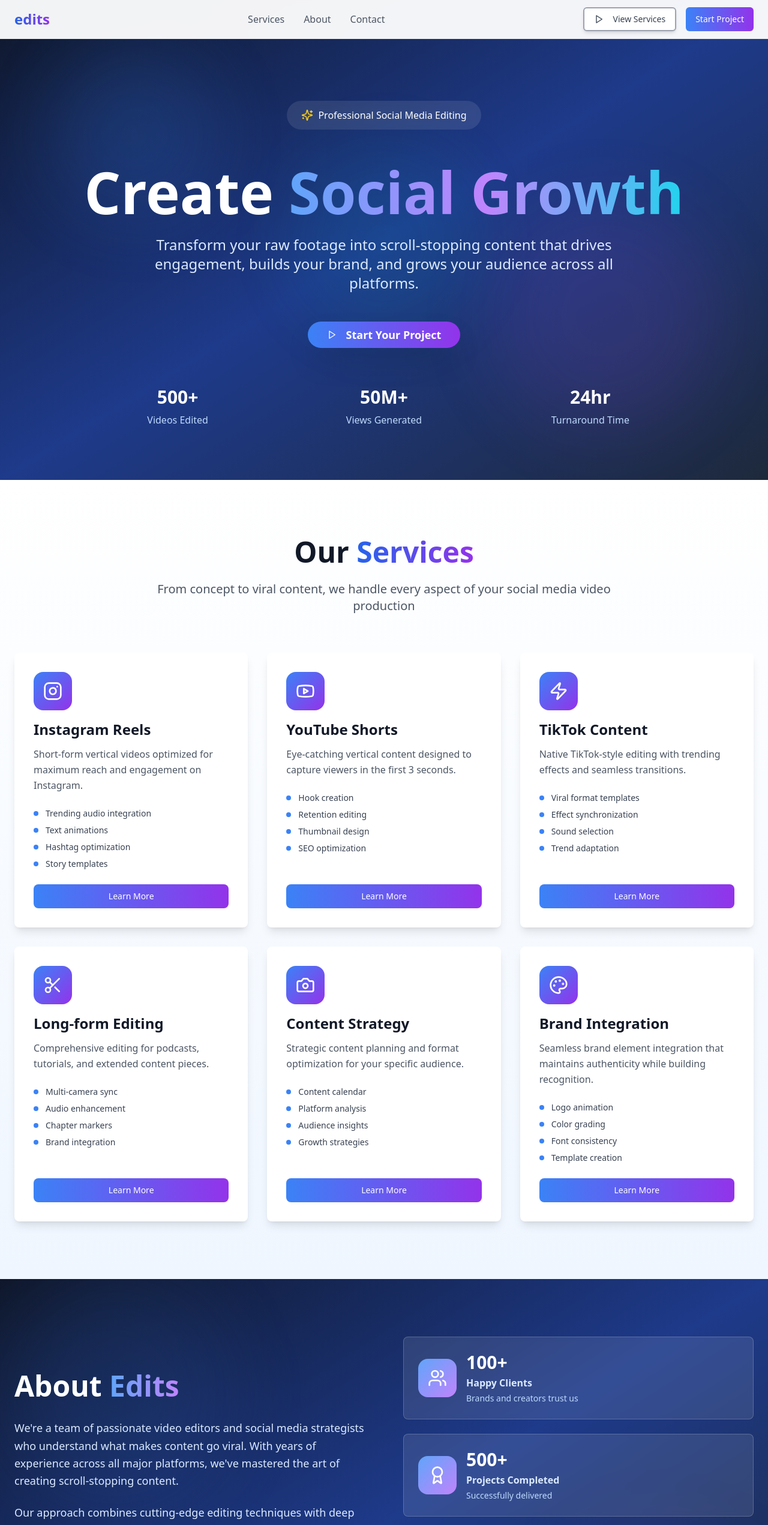
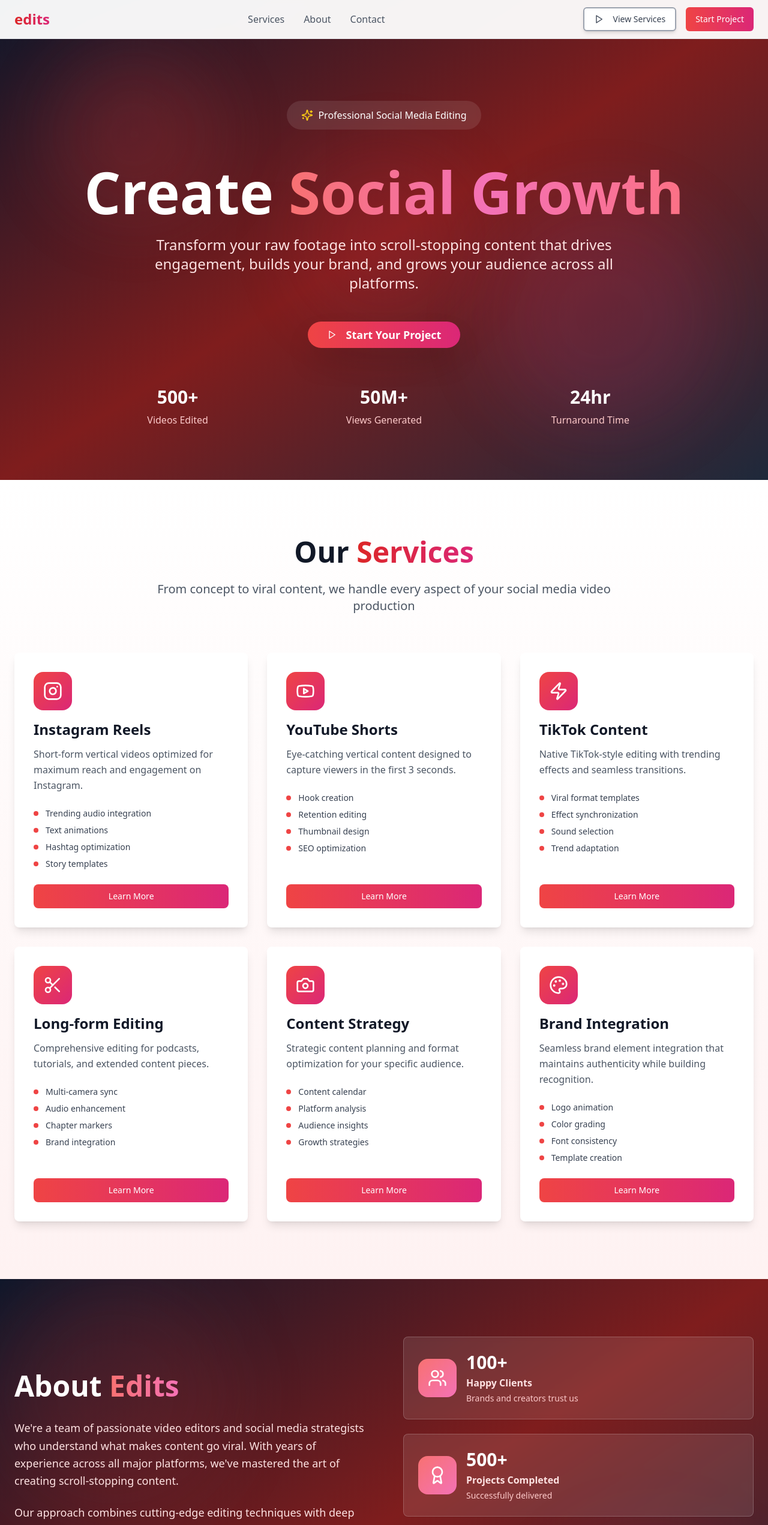
Before and after one commit to ronniehere/edits-1, a React (Vite) app: page / in a window 1280 px wide. Shown: the top 2542 px of the page at 60% size. Built offline with nearby package versions, Linux system fonts and the light colour scheme.

Commit message:
Refactor: Implement red and white theme
Updated color variables and components to support a red and white color scheme as an alternative to the existing theme.

```diff
--- a/src/components/About.tsx
+++ b/src/components/About.tsx
@@ -31,21 +31,21 @@ const About = () => {
   ];
 
   return (
-    <section className="py-24 bg-gradient-to-br from-slate-900 via-blue-900 to-slate-800 relative overflow-hidden">
+    <section className="py-24 bg-gradient-to-br from-slate-900 via-red-900 to-slate-800 relative overflow-hidden">
       {/* Background elements */}
       <div className="absolute inset-0">
-        <div className="absolute top-0 left-0 w-96 h-96 bg-blue-500/10 rounded-full blur-3xl"></div>
-        <div className="absolute bottom-0 right-0 w-96 h-96 bg-purple-500/10 rounded-full blur-3xl"></div>
+        <div className="absolute top-0 left-0 w-96 h-96 bg-red-500/10 rounded-full blur-3xl"></div>
+        <div className="absolute bottom-0 right-0 w-96 h-96 bg-pink-500/10 rounded-full blur-3xl"></div>
       </div>
 
       <div className="max-w-7xl mx-auto px-6 relative z-10">
         <div className="grid grid-cols-1 lg:grid-cols-2 gap-16 items-center">
           <div>
             <h2 className="text-5xl font-bold text-white mb-8">
-              About <span className="bg-gradient-to-r from-blue-400 to-purple-400 bg-clip-text text-transparent">Edits</span>
+              About <span className="bg-gradient-to-r from-red-400 to-pink-400 bg-clip-text text-transparent">Edits</span>
             </h2>
 
-            <div className="space-y-6 text-lg text-blue-100 leading-relaxed">
+            <div className="space-y-6 text-lg text-red-100 leading-relaxed">
               <p>
                 We're a team of passionate video editors and social media strategists who understand what makes content go viral. With years of experience across all major platforms, we've mastered the art of creating scroll-stopping content.
               </p>
@@ -62,11 +62,11 @@ const About = () => {
             <div className="mt-12 grid grid-cols-2 gap-6">
               <div className="text-center">
                 <div className="text-3xl font-bold text-white mb-2">2019</div>
-                <div className="text-blue-200">Founded</div>
+                <div className="text-red-200">Founded</div>
               </div>
               <div className="text-center">
                 <div className="text-3xl font-bold text-white mb-2">15+</div>
-                <div className="text-blue-200">Team Members</div>
+                <div className="text-red-200">Team Members</div>
               </div>
             </div>
           </div>
@@ -75,13 +75,13 @@ const About = () => {
             {stats.map((stat, index) => (
               <Card key={index} className="bg-white/10 backdrop-blur-sm border-white/20 hover:bg-white/20 transition-all duration-300 hover:scale-105">
                 <CardContent className="p-6 flex items-center gap-4">
-                  <div className="w-16 h-16 bg-gradient-to-br from-blue-400 to-purple-400 rounded-2xl flex items-center justify-center">
+                  <div className="w-16 h-16 bg-gradient-to-br from-red-400 to-pink-400 rounded-2xl flex items-center justify-center">
                     <stat.icon className="w-8 h-8 text-white" />
                   </div>
                   <div>
                     <div className="text-3xl font-bold text-white mb-1">{stat.number}</div>
-                    <div className="text-blue-100 font-semibold mb-1">{stat.label}</div>
-                    <div className="text-blue-200 text-sm">{stat.description}</div>
+                    <div className="text-red-100 font-semibold mb-1">{stat.label}</div>
+                    <div className="text-red-200 text-sm">{stat.description}</div>
                   </div>
                 </CardContent>
               </Card>
--- a/src/components/Footer.tsx
+++ b/src/components/Footer.tsx
@@ -67,7 +67,7 @@ const Footer = () => {
           <div className="lg:col-span-2">
             <button
               onClick={() => scrollToSection('hero')}
-              className="text-3xl font-bold bg-gradient-to-r from-blue-400 to-purple-400 bg-clip-text text-transparent mb-4 hover:opacity-80 transition-opacity"
+              className="text-3xl font-bold bg-gradient-to-r from-red-400 to-pink-400 bg-clip-text text-transparent mb-4 hover:opacity-80 transition-opacity"
             >
               edits
             </button>
@@ -81,7 +81,7 @@ const Footer = () => {
                 <button
                   key={social.label}
                   onClick={() => handleSocialClick(social.platform)}
-                  className="w-10 h-10 bg-gray-800 rounded-lg flex items-center justify-center hover:bg-gradient-to-r hover:from-blue-500 hover:to-purple-600 transition-all duration-300"
+                  className="w-10 h-10 bg-gray-800 rounded-lg flex items-center justify-center hover:bg-gradient-to-r hover:from-red-500 hover:to-pink-600 transition-all duration-300"
                   aria-label={social.label}
                 >
                   <social.icon className="w-5 h-5" />
--- a/src/components/Header.tsx
+++ b/src/components/Header.tsx
@@ -30,7 +30,7 @@ const Header = () => {
           <div className="flex items-center">
             <button
               onClick={() => scrollToSection('hero')}
-              className="text-2xl font-bold bg-gradient-to-r from-blue-600 to-purple-600 bg-clip-text text-transparent hover:opacity-80 transition-opacity"
+              className="text-2xl font-bold bg-gradient-to-r from-red-600 to-pink-600 bg-clip-text text-transparent hover:opacity-80 transition-opacity"
             >
               edits
             </button>
@@ -60,7 +60,7 @@ const Header = () => {
               View Services
             </Button>
             <Button
-              className="bg-gradient-to-r from-blue-500 to-purple-600 hover:from-blue-600 hover:to-purple-700 text-white"
+              className="bg-gradient-to-r from-red-500 to-pink-600 hover:from-red-600 hover:to-pink-700 text-white"
               onClick={() => scrollToSection('contact')}
             >
               Start Project
@@ -99,7 +99,7 @@ const Header = () => {
                   View Services
                 </Button>
                 <Button
-                  className="bg-gradient-to-r from-blue-500 to-purple-600 hover:from-blue-600 hover:to-purple-700 text-white"
+                  className="bg-gradient-to-r from-red-500 to-pink-600 hover:from-red-600 hover:to-pink-700 text-white"
                   onClick={() => scrollToSection('contact')}
                 >
                   Start Project
--- a/src/components/Hero.tsx
+++ b/src/components/Hero.tsx
@@ -24,14 +24,14 @@ const Hero = () => {
   };
 
   return (
-    <section className="relative min-h-screen flex items-center justify-center bg-gradient-to-br from-slate-900 via-blue-900 to-slate-800 overflow-hidden">
+    <section className="relative min-h-screen flex items-center justify-center bg-gradient-to-br from-slate-900 via-red-900 to-slate-800 overflow-hidden">
       {/* Animated background elements */}
       <div className="absolute inset-0">
-        <div className="absolute top-20 left-20 w-72 h-72 bg-blue-500/20 rounded-full blur-3xl animate-pulse"></div>
-        <div className="absolute bottom-20 right-20 w-96 h-96 bg-purple-500/20 rounded-full blur-3xl animate-pulse" style={{
+        <div className="absolute top-20 left-20 w-72 h-72 bg-red-500/20 rounded-full blur-3xl animate-pulse"></div>
+        <div className="absolute bottom-20 right-20 w-96 h-96 bg-pink-500/20 rounded-full blur-3xl animate-pulse" style={{
           animationDelay: '1s'
         }}></div>
-        <div className="absolute top-1/2 left-1/2 transform -translate-x-1/2 -translate-y-1/2 w-80 h-80 bg-cyan-500/10 rounded-full blur-3xl animate-pulse" style={{
+        <div className="absolute top-1/2 left-1/2 transform -translate-x-1/2 -translate-y-1/2 w-80 h-80 bg-rose-500/10 rounded-full blur-3xl animate-pulse" style={{
           animationDelay: '0.5s'
         }}></div>
       </div>
@@ -48,12 +48,12 @@ const Hero = () => {
           animationDelay: '0.2s'
         }}>
           Create{' '}
-          <span className="bg-gradient-to-r from-blue-400 via-purple-400 to-cyan-400 bg-clip-text text-transparent animate-scale-in">
+          <span className="bg-gradient-to-r from-red-400 via-pink-400 to-rose-400 bg-clip-text text-transparent animate-scale-in">
             {texts[currentText]}
           </span>
         </h1>
 
-        <p className="text-xl md:text-2xl text-blue-100 mb-12 max-w-3xl mx-auto leading-relaxed animate-fade-in" style={{
+        <p className="text-xl md:text-2xl text-red-100 mb-12 max-w-3xl mx-auto leading-relaxed animate-fade-in" style={{
           animationDelay: '0.4s'
         }}>
           Transform your raw footage into scroll-stopping content that drives engagement, builds your brand, and grows your audience across all platforms.
@@ -64,7 +64,7 @@ const Hero = () => {
         }}>
           <Button
             size="lg"
-            className="bg-gradient-to-r from-blue-500 to-purple-600 hover:from-blue-600 hover:to-purple-700 text-white px-8 py-4 text-lg font-semibold rounded-full shadow-2xl hover:shadow-blue-500/25 transition-all duration-300 hover:scale-105"
+            className="bg-gradient-to-r from-red-500 to-pink-600 hover:from-red-600 hover:to-pink-700 text-white px-8 py-4 text-lg font-semibold rounded-full shadow-2xl hover:shadow-red-500/25 transition-all duration-300 hover:scale-105"
             onClick={() => scrollToSection('contact')}
           >
             <Play className="w-5 h-5 mr-2" />
@@ -77,15 +77,15 @@ const Hero = () => {
         }}>
           <div className="text-center">
             <div className="text-3xl font-bold text-white mb-2">500+</div>
-            <div className="text-blue-200">Videos Edited</div>
+            <div className="text-red-200">Videos Edited</div>
           </div>
           <div className="text-center">
             <div className="text-3xl font-bold text-white mb-2">50M+</div>
-            <div className="text-blue-200">Views Generated</div>
+            <div className="text-red-200">Views Generated</div>
           </div>
           <div className="text-center">
             <div className="text-3xl font-bold text-white mb-2">24hr</div>
-            <div className="text-blue-200">Turnaround Time</div>
+            <div className="text-red-200">Turnaround Time</div>
           </div>
         </div>
       </div>
--- a/src/components/Services.tsx
+++ b/src/components/Services.tsx
@@ -51,11 +51,11 @@ const Services = () => {
   ];
 
   return (
-    <section className="py-24 bg-gradient-to-b from-white to-blue-50">
+    <section className="py-24 bg-gradient-to-b from-white to-red-50">
       <div className="max-w-7xl mx-auto px-6">
         <div className="text-center mb-16">
           <h2 className="text-5xl font-bold text-gray-900 mb-6">
-            Our <span className="bg-gradient-to-r from-blue-600 to-purple-600 bg-clip-text text-transparent">Services</span>
+            Our <span className="bg-gradient-to-r from-red-600 to-pink-600 bg-clip-text text-transparent">Services</span>
           </h2>
           <p className="text-xl text-gray-600 max-w-3xl mx-auto">
             From concept to viral content, we handle every aspect of your social media video production
@@ -67,7 +67,7 @@ const Services = () => {
             <Card key={index} className="group hover:shadow-2xl transition-all duration-300 hover:-translate-y-2 border-0 shadow-lg h-full">
               <CardContent className="p-8 flex flex-col h-full">
                 <div className="mb-6">
-                  <div className="w-16 h-16 bg-gradient-to-br from-blue-500 to-purple-600 rounded-2xl flex items-center justify-center mb-4 group-hover:scale-110 transition-transform duration-300">
+                  <div className="w-16 h-16 bg-gradient-to-br from-red-500 to-pink-600 rounded-2xl flex items-center justify-center mb-4 group-hover:scale-110 transition-transform duration-300">
                     <service.icon className="w-8 h-8 text-white" />
                   </div>
                   <h3 className="text-2xl font-bold text-gray-900 mb-3">{service.title}</h3>
@@ -77,14 +77,14 @@ const Services = () => {
                 <ul className="space-y-2 mb-6 flex-grow">
                   {service.features.map((feature, featureIndex) => (
                     <li key={featureIndex} className="flex items-center text-sm text-gray-700">
-                      <div className="w-2 h-2 bg-blue-500 rounded-full mr-3"></div>
+                      <div className="w-2 h-2 bg-red-500 rounded-full mr-3"></div>
                       {feature}
                     </li>
                   ))}
                 </ul>
 
                 <Button
-                  className="w-full bg-gradient-to-r from-blue-500 to-purple-600 hover:from-blue-600 hover:to-purple-700 text-white rounded-lg transition-all duration-300 mt-auto"
+                  className="w-full bg-gradient-to-r from-red-500 to-pink-600 hover:from-red-600 hover:to-pink-700 text-white rounded-lg transition-all duration-300 mt-auto"
                   onClick={() => scrollToSection('contact')}
                 >
                   Learn More
```
Also changed, not shown: src/components/Contact.tsx (+7 -6 lines).
